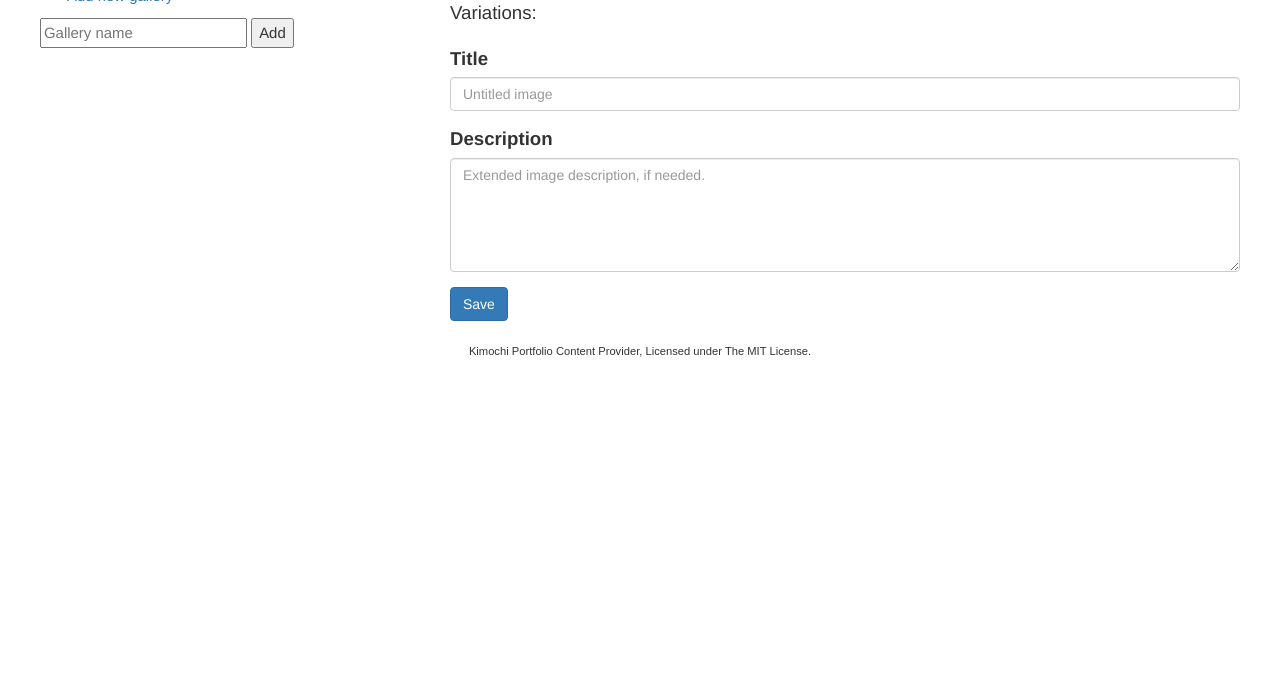
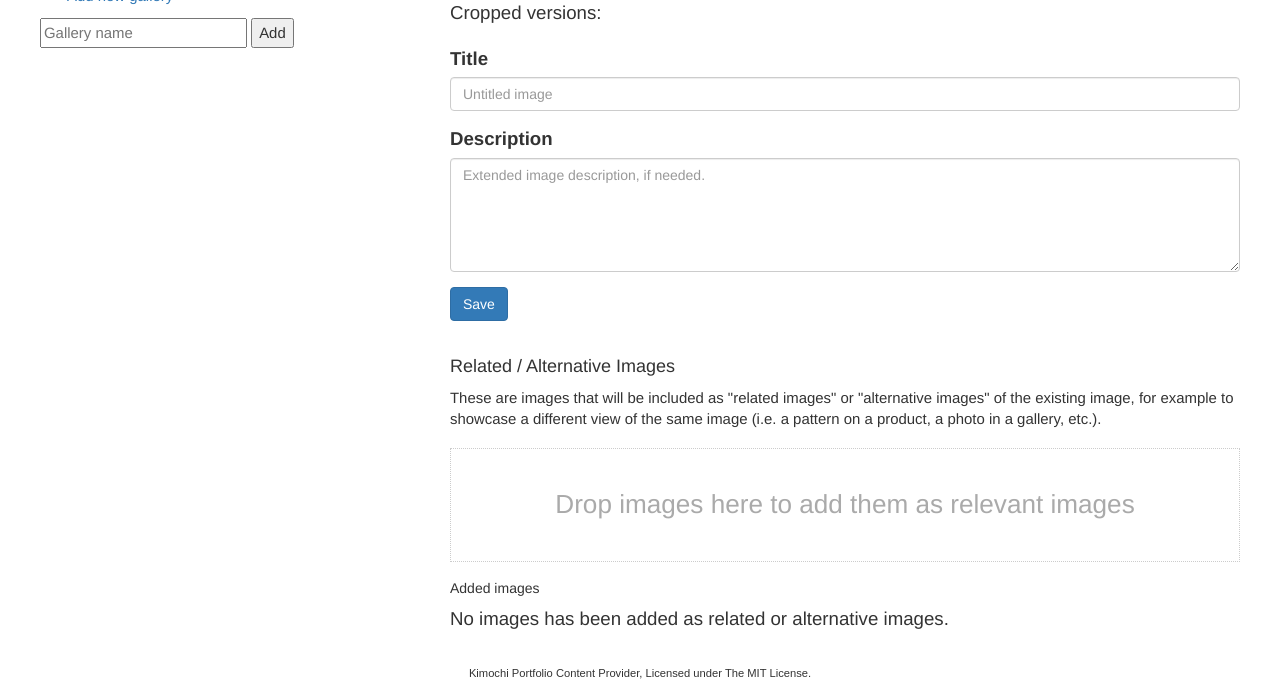
Before and after one commit to matslindh/kimochi, a Python web app: template kimochi/templates/site_gallery_image.mako in a window 1280 px wide. Shown: the part 209-890 px from the top of the page. Before the commit the page ends 566 px from the top, so only its background shows below. Run offline with Mako, Linux system fonts and the light colour scheme; the template is opened without the code that fills it, so the values that code supplies are empty; some libraries are stand-ins or nearby versions.

Commit message:
Allow attaching 'child' images to a parent image
This is useful to show variations or alternative usages / displays of the
original image. An example would be to show the photo in a gallery, or a
print used on a product.

```diff
--- a/kimochi/static/kimochi.css
+++ b/kimochi/static/kimochi.css
@@ -179,6 +179,12 @@ ol.listed>li p
 section.image-details form
 {
     margin-top: 1.0em;
+}
+
+.image-details .cropped-versions-list a
+{
+    margin-left: 1.0em;
+    margin-right: 1.0em;
 }
 
 .placeholder
--- a/kimochi/templates/site_gallery.mako
+++ b/kimochi/templates/site_gallery.mako
@@ -24,47 +24,12 @@
 </form>
 
 % if gallery.images:
-    <ol id="gallery-images" class="listed">
-        % for image in gallery.images:
-            <li data-image-id="${image.id}">
-                <div class="sort-handle">☰</div>
-
-                <a href="${request.current_route_url(_route_name='site_gallery_image', image_id=image.id)}"><img src="${request.imbo.image_url(image.imbo_id).max_size(150, 100)}" alt="" style="float: left;" /></a>
-
-                <div class="action-row">
-                    <a href="${request.current_route_url(_route_name='site_gallery_image', image_id=image.id)}"><span class="glyphicon glyphicon-pencil"></span></a>
-                </div>
-
-                <div class="image-description">
-                    <h4 class="${'content-not-provided' if not image.title else ''}">
-                        ${image.title if image.title else 'Untitled'}
-                    </h4>
-                    <p class="${'content-not-provided' if not image.description else ''}">
-                        ${image.description if image.description else 'No description'}
-                    </p>
-                </div>
-            </li>
-        % endfor
-    </ol>
+    <%include file="site_gallery_image_listing.mako" args="images=gallery.images" />
 % else:
     Gallery is empty. Add some images!
 % endif
 
 <script type="text/javascript">
-% if gallery.images:
-    var sortable = new Sortable(document.getElementById('gallery-images'), {
-        handle: '.sort-handle',
-        ghostClass: 'sort-ghost',
-        animation: 100,
-        onEnd: function (evt) {
-            if (evt.oldIndex != evt.newIndex)
-            {
-                $("#gallery-save-button").addClass("btn-primary");
-            };
-        }
-    });
-% endif
-
     var save = function () {
         var ids = []
         $("#gallery-images>li").each(function (idx) {
--- a/kimochi/templates/site_gallery_image.mako
+++ b/kimochi/templates/site_gallery_image.mako
@@ -1,7 +1,12 @@
 <%inherit file="site_gallery_base.mako" />
 
 <h3 class="top">
-    <a href="${request.current_route_url(_route_name='site_gallery')}">${gallery.name}</a> / ${image.title if image.title else 'Untitled image'}
+    <a href="${request.current_route_url(_route_name='site_gallery')}">${gallery.name}</a>
+    % if image.parent_image_id and image.parent_image:
+        / <a href="${request.current_route_url(image_id=image.parent_image_id)}">${image.parent_image.title if image.parent_image.title else 'Untitled image'}</a>
+    % endif
+
+    / ${image.title if image.title else 'Untitled image'}
 
     <form method="post" class="gallery-delete-image-form">
         <input type="hidden" name="csrf_token" value="${request.session.get_csrf_token()}" />
@@ -15,14 +20,13 @@
         <img src="${request.imbo.image_url(image.imbo_id).max_size(656, 656)}" alt="Image preview" />
     </div>
 
-    <div>
-        Variations:
+    <div class="cropped-versions-list">
+        Cropped versions:
 
         % for variation in image.variations_and_site_aspect_ratios(site.aspect_ratios):
             <a href="${request.current_route_url(_route_name='site_gallery_image_variation', width=variation['width'], height=variation['height'])}">
                 ${variation['width']}:${variation['height']}
-                ${'<span class="glyphicon glyphicon-ok"></span>' if variation['has_variation'] else '<span class="glyphicon glyphicon-remove"></span>' | n}
-            </a>
+                ${'<span class="glyphicon glyphicon-ok"></span>' if variation['has_variation'] else '<span class="glyphicon glyphicon-remove"></span>' | n}</a>
         % endfor
     </div>
 
@@ -42,6 +46,36 @@
     </form>
 </section>
 
+% if not image.parent_image_id:
+    <h4 class="option-header">
+        Related / Alternative Images
+    </h4>
+
+    <p class="option-description">
+        These are images that will be included as "related images" or "alternative images" of the existing image, for example to showcase a different view of the same image (i.e. a pattern on a product, a photo in a gallery, etc.).
+    </p>
+
+    <form action="${request.current_route_url(_route_name='site_gallery_images')}" class="dropzone" id="gallery-file-uploader">
+        <input type="hidden" name="csrf_token" value="${request.session.get_csrf_token()}" />
+
+        <div class="dz-message">
+            Drop images here to add them as relevant images
+        </div>
+    </form>
+
+    <h5>
+        Added images
+    </h5>
+
+    % if image.children:
+        <%include file="site_gallery_image_listing.mako" args="images=image.children" />
+    % else:
+        <p>
+            No images has been added as related or alternative images.
+        </p>
+    % endif
+% endif
+
 <script type="text/javascript">
     $(".gallery-delete-image-form button").click(function () {
         if ($(this).data("already-clicked")) {
@@ -54,4 +88,20 @@
 
         return false;
     });
+
+    var dz = $(".dropzone").dropzone({
+        "url": "${request.current_route_url()}",
+        "headers": { "X-CSRF-Token": "${request.session.get_csrf_token()}" },
+        "queuecomplete": function () {
+            if (!error_occured) {
+                location.href = location.href;
+            }
+        },
+        "error": function (file, message, xhr) {
+            error_occured = true;
+            var el = $(file.previewElement);
+            el.addClass('dz-error');
+            el.html(message);
+        }
+    });
 </script>
```
Also changed, not shown: alembic/versions/f96f78987d58_added_self_referential_image_parent.py (deleted, +0 -38 lines), kimochi/api.py (+7 -3 lines), kimochi/models.py (+22 -1 lines), kimochi/views/gallery.py (+15 -1 lines).
